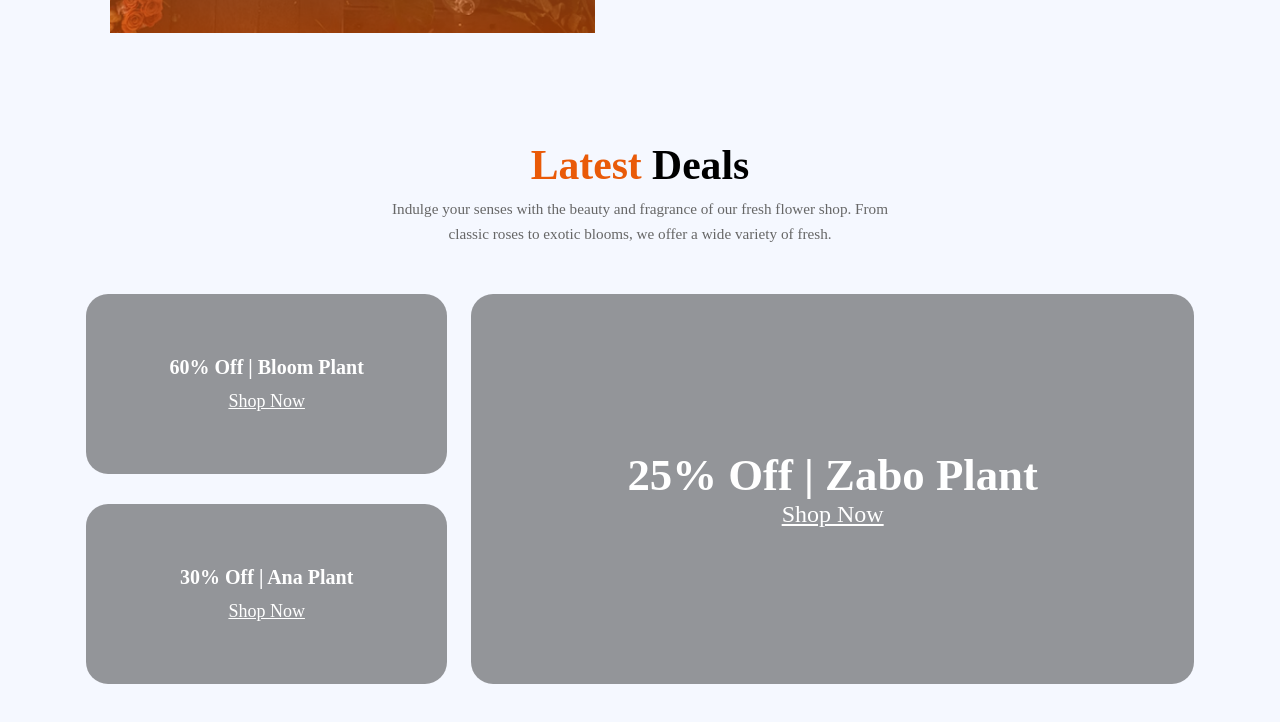
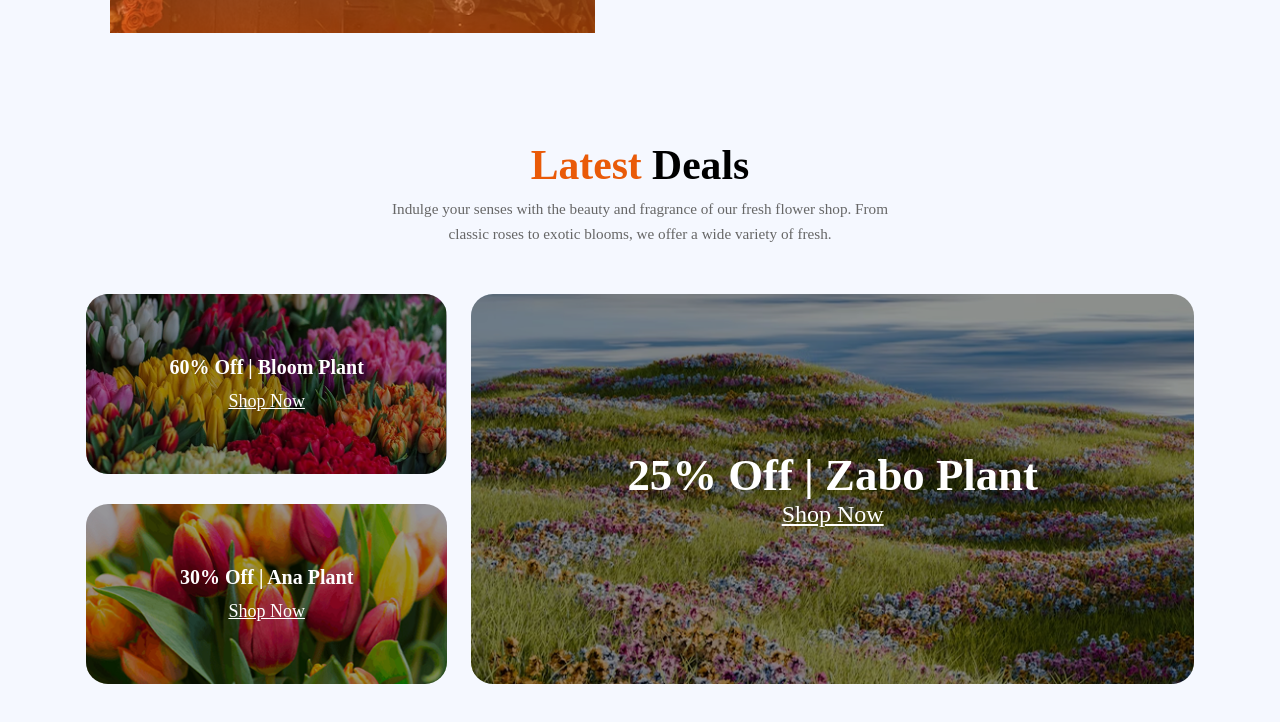
Before and after one commit to habibarumana/assignment2, a plain HTML site: page index.html in a window 1280 px wide. Shown: the part 2545-3267 px from the top of the page. Drawn offline with Linux system fonts and the light colour scheme; the site is published under a folder, as on GitHub Pages, so addresses that start at the root find nothing.

Commit message:
adding images

```diff
--- a/styles/style.css
+++ b/styles/style.css
@@ -310,14 +310,14 @@ body {
 }
 
 .bloom-card {
-  background-image:  url('/assets/deal-bloom.png');
+  background-image:  url('../assets/deal-bloom.png');
   margin-bottom: 30px;
 }
 .ana-card {
-  background-image: url('/assets/deal-ana.png');
+  background-image: url('../assets/deal-ana.png');
 }
 .zabo-card {
-  background-image: url('/assets/deal-zabo.png');
+  background-image: url('../assets/deal-zabo.png');
   height: 100%;
 }
 
```
